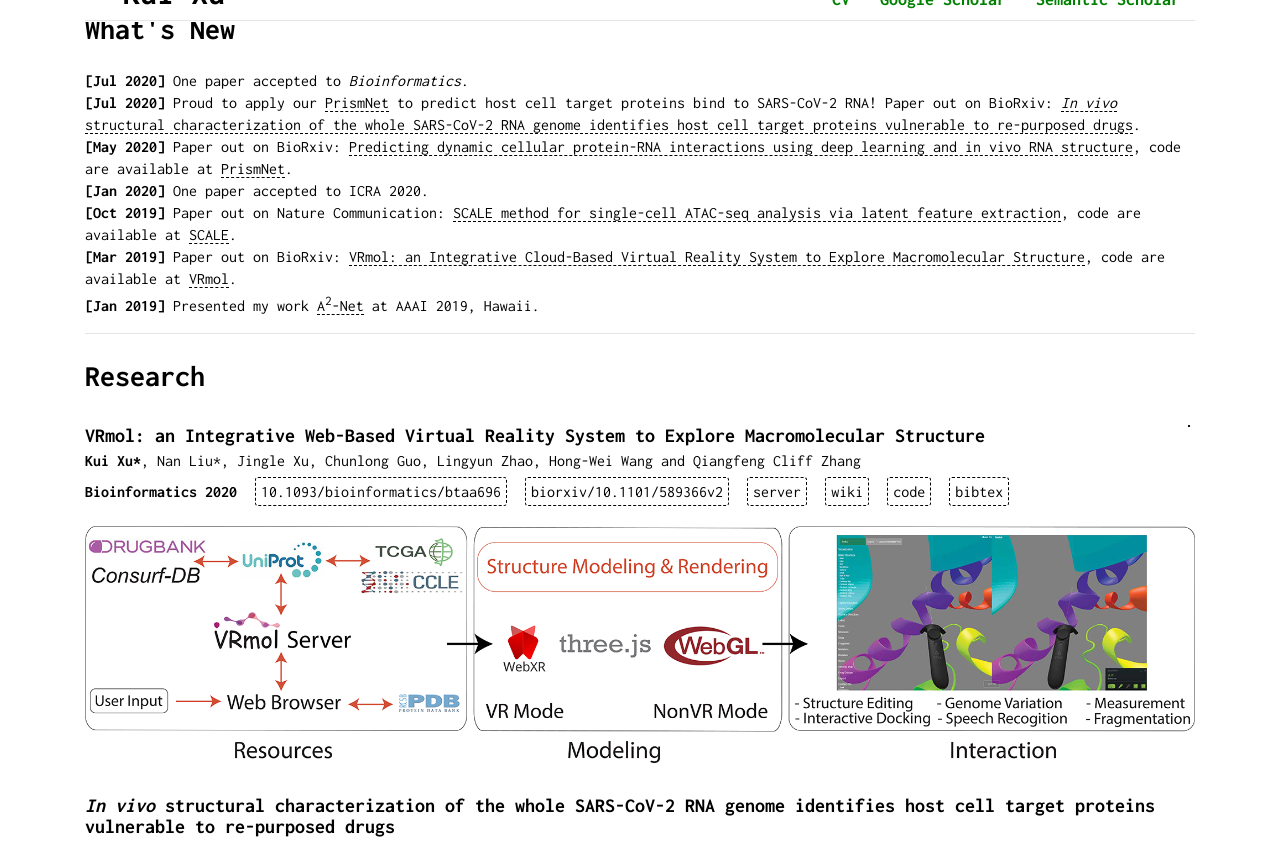
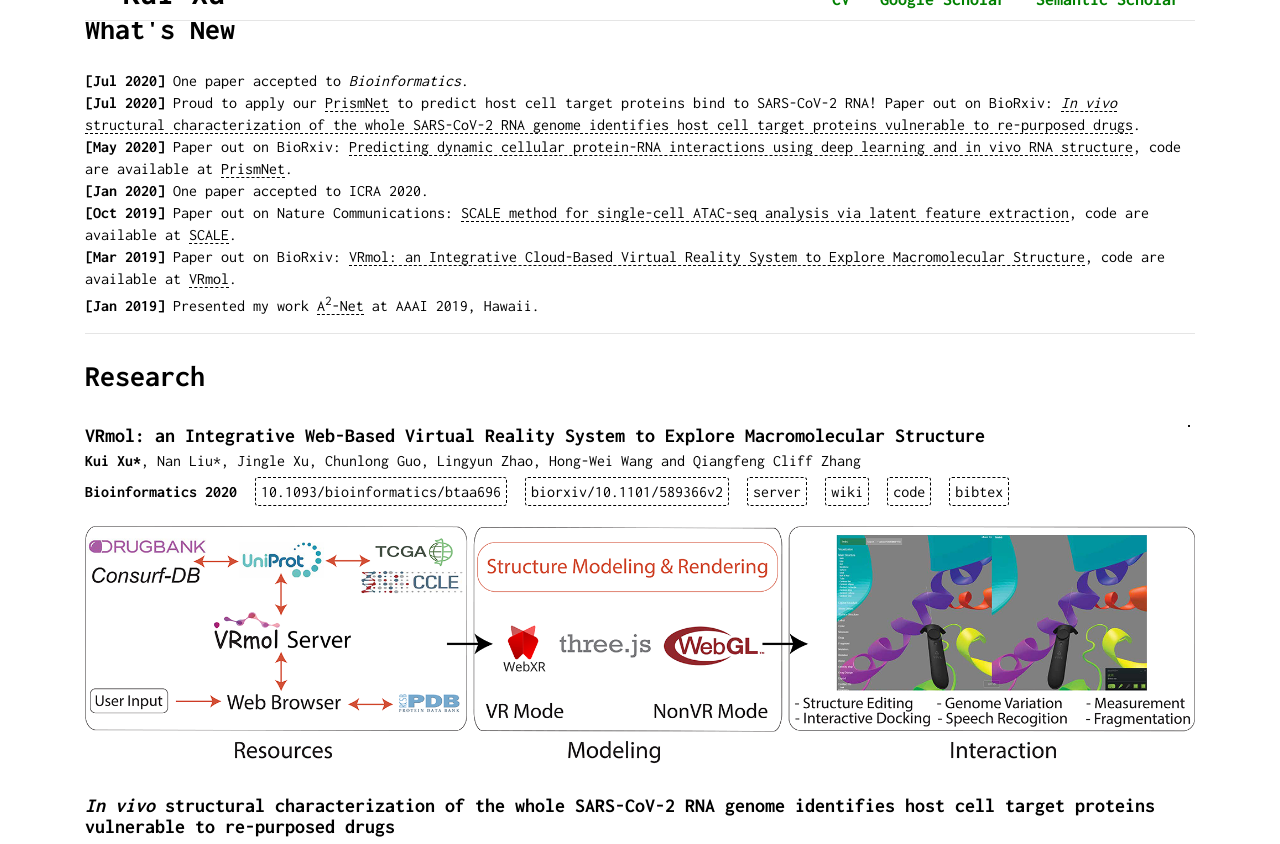
Before and after one commit to kuixu/kuixu.github.io, a Jekyll site: the page index.html, which Jekyll copies as it is, in a window 1280 px wide and 900 px high, scrolled down 482 px, cut to the strip 56-900 px from the top of the window. Built offline with Jekyll 4.4.1, drawn with Linux system fonts in a browser that asks for light colours; comment, search, counter and statistics services are not loaded.

Commit message:
fix typo

```diff
--- a/index.html
+++ b/index.html
@@ -189,7 +189,7 @@
 <strong>[May 2020]</strong> Paper out on BioRxiv: <a href="https://www.biorxiv.org/content/10.1101/2020.05.05.078774v1">Predicting dynamic cellular protein-RNA interactions using deep learning and in vivo RNA structure</a>,
 code are available at <a href="https://github.com/kuixu/PrismNet">PrismNet</a>.<br />
 <strong>[Jan 2020]</strong> One paper accepted to ICRA 2020.<br />
-<strong>[Oct 2019]</strong> Paper out on Nature Communication: <a href="https://www.nature.com/articles/s41467-019-12630-7">SCALE method for single-cell ATAC-seq analysis via latent feature extraction</a>, code are available at <a href="https://github.com/jsxlei/SCALE">SCALE</a>.  <br />
+<strong>[Oct 2019]</strong> Paper out on Nature Communications: <a href="https://www.nature.com/articles/s41467-019-12630-7">SCALE method for single-cell ATAC-seq analysis via latent feature extraction</a>, code are available at <a href="https://github.com/jsxlei/SCALE">SCALE</a>.  <br />
 <strong>[Mar 2019]</strong> Paper out on BioRxiv: <a href="https://www.biorxiv.org/content/early/2019/03/27/589366.1">VRmol: an Integrative Cloud-Based Virtual Reality System to Explore Macromolecular Structure</a>,
 code are available at <a href="https://github.com/kuixu/VRmol">VRmol</a>.<br />
 <strong>[Jan 2019]</strong> Presented my work <a href="https://aaai.org/ojs/index.php/AAAI/article/view/3918">A<sup>2</sup>-Net</a> at AAAI 2019, Hawaii.<br />
```
